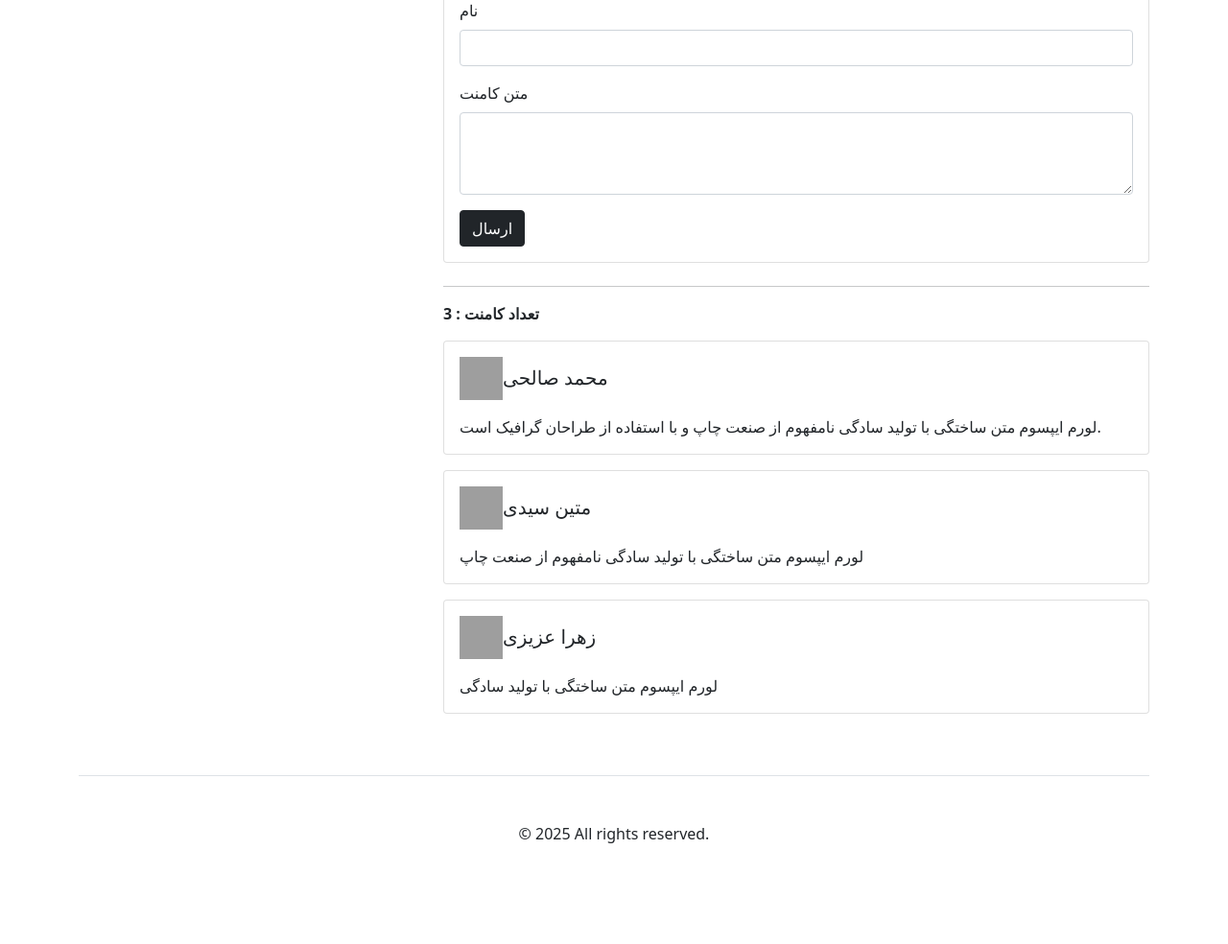
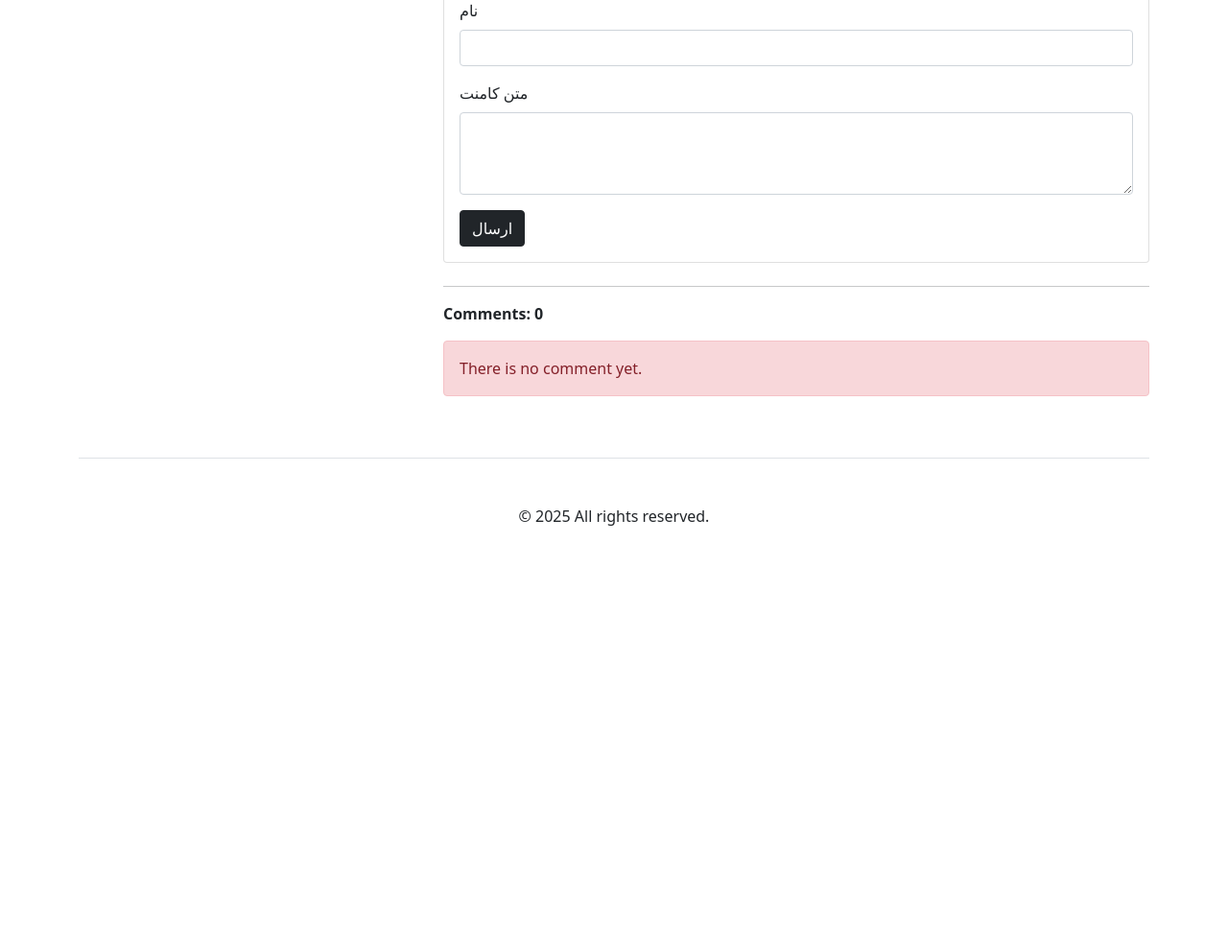
Before and after one commit to Hossaini1/php-blog-app, a PHP site: page /single.php?post=1 in a window 1280 px wide. Shown: the part 927-1911 px from the top of the page at 96% size. After the commit the page ends 1475 px from the top, so only its background shows below. Run offline with PHP 8.4, Linux system fonts and the light colour scheme; tables that the repository leaves empty or names only in its code hold one stand-in row (values such as "Sample post"); grey boxes marked "Sample" are stand-in pictures; grey boxes are pictures that could not be loaded.

Commit message:
comments gefetcht und in single page angezeigt

```diff
--- a/single.php
+++ b/single.php
@@ -1,5 +1,8 @@
  <!-- header -->
  <?php
+
+use Dom\Comment;
+
     include "./include/layout/header.php";
 
 
@@ -24,7 +27,7 @@
                 ?>
 
              <!-- Posts & Comments Content -->
-              <?php if(!empty($post)) : ?>
+             <?php if (!empty($post)) : ?>
                  <div class="col-lg-8">
                      <div class="row justify-content-center">
                          <!-- Post Section -->
@@ -95,77 +98,48 @@
 
                              <hr class="mt-4" />
                              <!-- Comment Content -->
-                         <p class="fw-bold fs-6">تعداد کامنت : 3</p>
+                             <?php
+
+                                $postId = $post['id'];
+                                $comments = $db->prepare("SELECT * FROM comments WHERE post_id = :id AND status = '1' ");
+                                $comments->execute(["id" => $postId]);
+
+
+                                ?>
+                             <p class="fw-bold fs-6">Comments: <?= $comments->rowCount() ?></p>
+                             <?php if($comments->rowCount()>0): ?>
+
+                             <?php foreach ($comments as $comment) :?>
 
                              <div class="card bg-light-subtle mb-3">
                                  <div class="card-body">
                                      <div
                                          class="d-flex align-items-center">
                                          <img
+
                                              src="./assets/images/profile.png"
                                              width="45"
                                              height="45"
-                                         alt="user-profle" />
+                                             alt="user-profle"
+                                             class="card-title me-2 "/>
 
                                          <h5
-                                         class="card-title me-2 mb-0">
-                                         محمد صالحی
+                                             class="card-title mb-0 text-secondary">
+                                               <?= $comment['name']; ?>
                                          </h5>
                                      </div>
 
                                      <p class="card-text pt-3 pr-3">
-                                     لورم ایپسوم متن ساختگی با تولید
-                                     سادگی نامفهوم از صنعت چاپ و با
-                                     استفاده از طراحان گرافیک است.
+                                         <?= $comment['comment']; ?>
                                      </p>
                                  </div>
                              </div>
+                             <?php endforeach ?>
+                             <?php else : ?>
+                                <div class="alert alert-danger">There is no comment yet.</div>
+                             <?php endif ?>
 
-                         <div class="card bg-light-subtle mb-3">
-                             <div class="card-body">
-                                 <div
-                                     class="d-flex align-items-center">
-                                     <img
-                                         src="./assets/images/profile.png"
-                                         width="45"
-                                         height="45"
-                                         alt="user-profle" />
 
-                                     <h5
-                                         class="card-title me-2 mb-0">
-                                         متین سیدی
-                                     </h5>
-                                 </div>
-
-                                 <p class="card-text pt-3 pr-3">
-                                     لورم ایپسوم متن ساختگی با تولید
-                                     سادگی نامفهوم از صنعت چاپ
-                                 </p>
-                             </div>
-                         </div>
-
-                         <div class="card bg-light-subtle mb-3">
-                             <div class="card-body">
-                                 <div
-                                     class="d-flex align-items-center">
-                                     <img
-                                         src="./assets/images/profile.png"
-                                         width="45"
-                                         height="45"
-                                         alt="user-profle" />
-
-                                     <h5
-                                         class="card-title me-2 mb-0">
-                                         زهرا عزیزی
-                                     </h5>
-                                 </div>
-
-                                 <p class="card-text pt-3 pr-3">
-                                     لورم ایپسوم متن ساختگی با تولید
-                                     سادگی
-                                 </p>
-                             </div>
-                         </div>
                          </div>
                      </div>
                  </div>
```
Also changed, not shown: assets/images/profile.png (added). Lines whose indentation alone changed are shown as unchanged.
